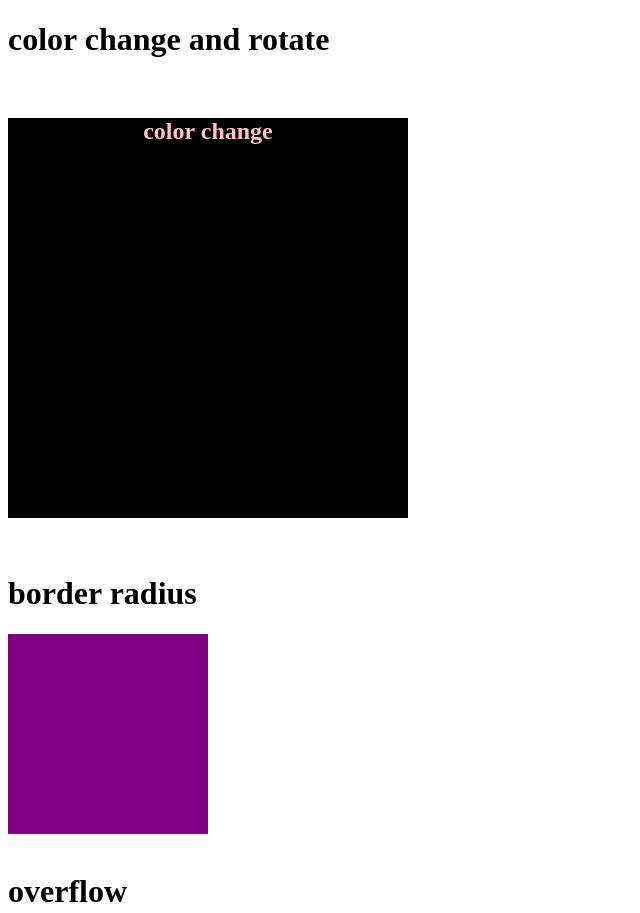
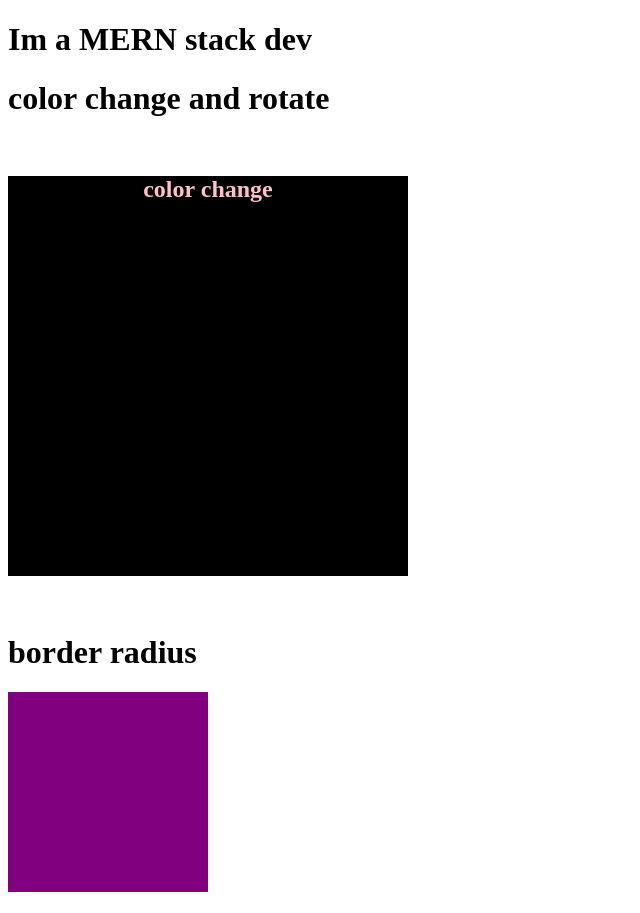
Before and after one commit to NuraniFarjahan/myfirstproject, a plain HTML site: page index.html in a window 1280 px wide. Shown: the top 913 px of the page, without its empty margins (0-640 px from the left). Drawn offline with Linux system fonts and the light colour scheme.

Commit message:
my html file modified

```diff
--- a/index.html
+++ b/index.html
@@ -7,6 +7,7 @@
     <link rel="stylesheet" href="style.css">
 </head>
 <body>
+    <h1>Im a MERN stack dev</h1>
     <h1>color change and rotate </h1>
     <br>
     <div class="square">
```
